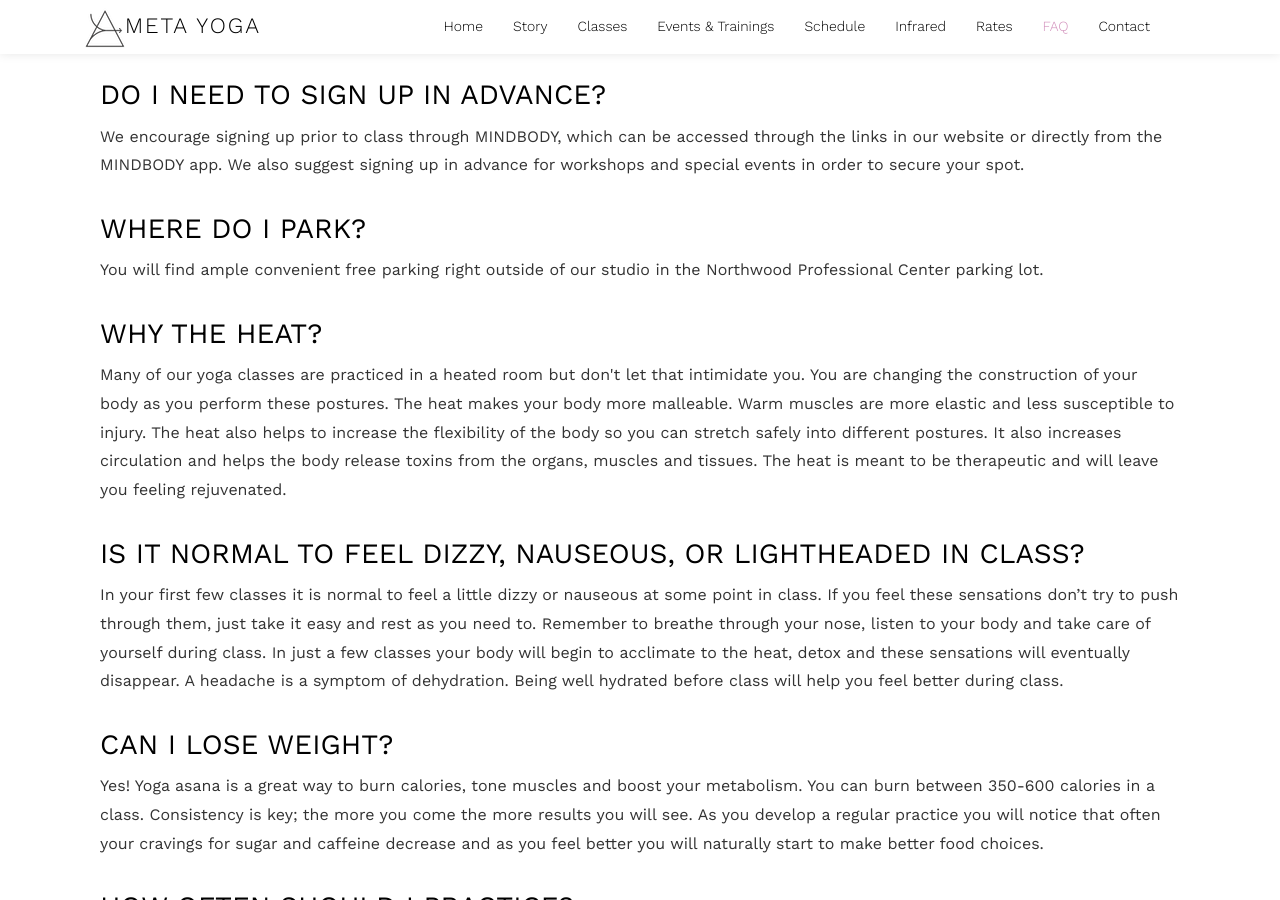
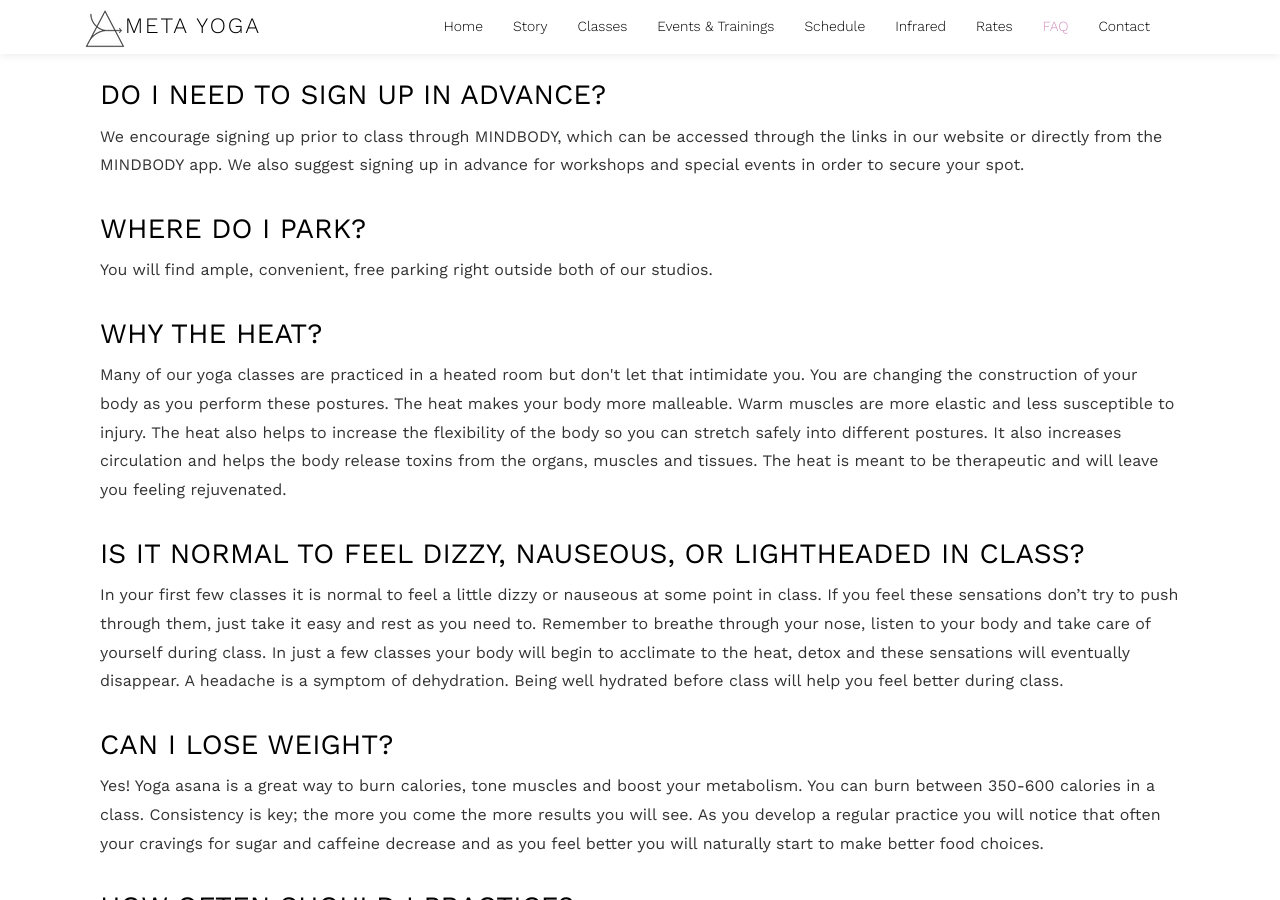
Before and after one commit to apnar/metayoga-site, a Jekyll site: the page built from faq.html, in a window 1280 px wide and 900 px high, scrolled down 935 px. Built offline with Jekyll 4.4.1, drawn with Linux system fonts in a browser that asks for light colours; some web fonts are replaced; a script that is not in the unit is left out.

Commit message:
twewaks to infrared, faq, and contact

```diff
--- a/_includes/footer.html
+++ b/_includes/footer.html
@@ -10,7 +10,7 @@
                 <div class="col-lg col-md-6 mb-5 mb-md-5 ftco-animate">
                     <div class="ftco-footer-widget mb-4">
                         <a href="https://maps.app.goo.gl/dsydWQK5f9PEPnWS7">
-                            <h2 class="location">2324 West Zion Rd.<BR />Unit #101<BR />Salisbury, MD 21801</h2>
+                            <h2 class="location">2324 West Zion Rd.<BR />Unit 101<BR />Salisbury, MD 21801</h2>
                         </a>
                     </div>
                 </div>
--- a/contact.html
+++ b/contact.html
@@ -20,7 +20,7 @@
                             <h2 class="h4">Contact Information</h2>
                         </div>
                         <div class="col-md-12 mb-3">
-                            <p><span>Salisbury Address:</span> <a href="https://maps.app.goo.gl/dsydWQK5f9PEPnWS7"><BR />2324 West Zion Road<BR />Unit #101<BR />Salisbury, MD 21801</a></p>
+                            <p><span>Salisbury Address:</span> <a href="https://maps.app.goo.gl/dsydWQK5f9PEPnWS7"><BR />2324 West Zion Road<BR />Unit 101<BR />Salisbury, MD 21801</a></p>
                         </div>
                         <div class="col-md-12 mb-3">
                             <p><span>Ocean City Address:</span> <a href="https://maps.app.goo.gl/p1p1VGJwsRkEdE1e7"><BR />12911 Ocean Gateway<BR />Unit 304<BR />Ocean City, MD 21842</a></p>
--- a/faq.html
+++ b/faq.html
@@ -44,7 +44,7 @@
                 </div>
                 <div class="container ftco-animate">
                     <h3 class="subheading">WHERE DO I PARK?</h3>
-                    You will find ample convenient free parking right outside of our studio in the Northwood Professional Center parking lot.
+                    You will find ample, convenient, free parking right outside both of our studios.
                     <BR /><BR />
                 </div>
                 <div class="container ftco-animate">
--- a/infrared.html
+++ b/infrared.html
@@ -21,7 +21,7 @@
             <section class="ftco-section d-md-flex bg-light">
                 <div class="container ftco-animate">
                     <p class="ftco-animate">
-                        Our studio is heated with state of the art infrared ceramic heating panels.
+                        Our Salisbury studio is heated with state of the art infrared ceramic heating panels.
                     </p><BR />
                     <p class="ftco-animate">
                         Come experience the therapeutic effects of this radiant heat system!
```
